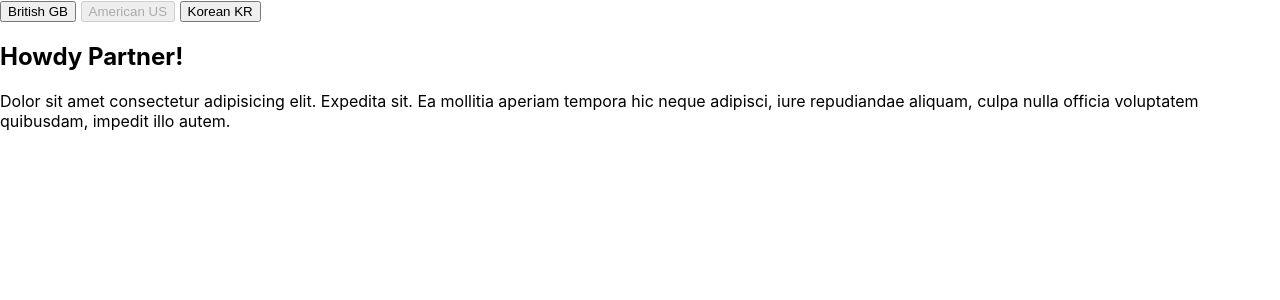
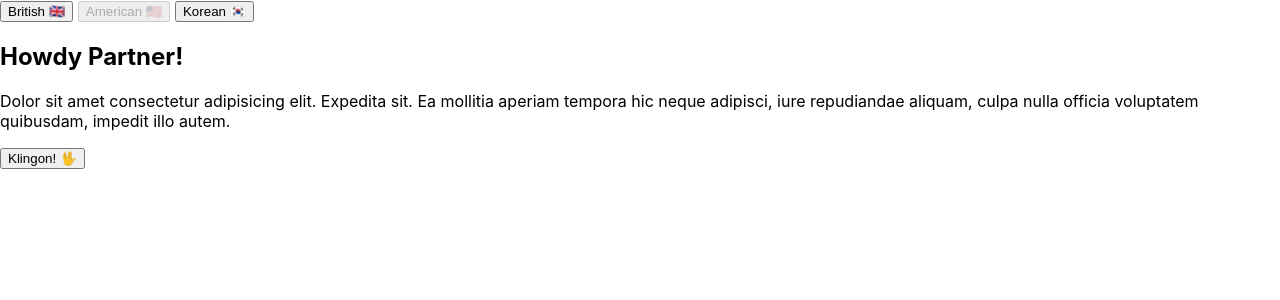
Before and after one commit to SterlingDWatts/react_playground, a React (Create React App) app: page / in a window 1280 px wide. Shown: the top 300 px of the page. Built offline with nearby package versions, Linux system fonts and the light colour scheme.

Commit message:
Added 'klingon' to grandchild component

```diff
--- a/src/lang-context/AppLang.js
+++ b/src/lang-context/AppLang.js
@@ -1,14 +1,31 @@
 import React, { Component } from 'react';
 import Child from './Child';
 import LangControls from './LangControls';
+import LanguageContext from './LanguageContext';
 
 export default class AppLang extends Component {
+    state = {
+        lang: window.navigator.language
+    };
+
+    handleSetLang = (lang) => {
+        this.setState({ lang })
+    };
+
     render() {
+        const contextValue = {
+            lang: this.state.lang,
+            setLang: this.handleSetLang,
+        }
         return (
-            <div className='AppLang'>
-                <LangControls />
-                <Child />
-            </div>
+            <LanguageContext.Provider value={contextValue}>
+                <div className='AppLang'>
+                    <LangControls
+                        onSetLang={this.handleSetLang}
+                    />
+                    <Child />
+                </div>
+            </LanguageContext.Provider>
         );
     }
 }
--- a/src/lang-context/GreatGrandChild.js
+++ b/src/lang-context/GreatGrandChild.js
@@ -11,6 +11,14 @@
             <section className='GreatGrandChild'>
                 <h2>{copy.title}</h2>
                 <p>{copy.body}</p>
+                <button
+                    onClick={() => this.context.setLang('klingon')}
+                    disabled={this.context.lang === 'klingon'}
+                >
+                    Klingon!{' '}
+                    {/* yes I know it's a vulcan salut but star-wars */}
+                    <span role='img' aria-label='klingon'>🖖</span>
+                </button>
             </section>
         );
     }
--- a/src/lang-context/LangControls.js
+++ b/src/lang-context/LangControls.js
@@ -8,21 +8,24 @@
                 return (
                     <>
                         <button
+                            onClick={() => props.onSetLang('en-GB')}
                             disabled={value.lang === 'en-GB'}>
                             British{' '}
-                            <span role='img' aria-label='en-GB'>GB</span>
+                            <span role='img' aria-label='en-GB'>🇬🇧</span>
                         </button>
                         {' '}
                         <button
+                            onClick={() => props.onSetLang('en-US')}
                             disabled={value.lang === 'en-US'}>
                             American{' '}
-                            <span role='img' aria-label='en-US'>US</span>
+                            <span role='img' aria-label='en-US'>🇺🇸</span>
                         </button>
                         {' '}
                         <button
+                            onClick={() => props.onSetLang('ko')}
                             disabled={value.lang === 'ko'}>
                             Korean{' '}
-                            <span role='img' aria-label='ko'>KR</span>
+                            <span role='img' aria-label='ko'>🇰🇷</span>
                         </button>
                     </>
                 );
--- a/src/lang-context/LanguageContext.js
+++ b/src/lang-context/LanguageContext.js
@@ -1,7 +1,10 @@
 import React from 'react';
 
 const LanguageContext = React.createContext({
-    lang: window.navigator.language
+    lang: window.navigator.language,
+    setLang: () => {
+
+    }
 })
 
 export default LanguageContext
--- a/src/lang-context/languageSpecificCopy.js
+++ b/src/lang-context/languageSpecificCopy.js
@@ -11,6 +11,10 @@
     'ko': {
         title: '폴더 목록',
         body: '당근은 리베이트를 강화. 를 가졌어요. 여기에도시에 열립니다이 부드러움을 얻으려면, 권리 그 중 일부를 거부하는 일부 사람들에게 즐거움의 의무의 잘못은, 이전의 목적에 장애물이 없다.'
+    },
+    'klingon': {
+        title: 'qaH jaj QaQ!!',
+        body: `amet consectetur adipisicing elit ba'choH dolor.expedita ba'choH. ea mollitia aperiam tempora Here neque adipisci, iure repudiandae aliquam, culpa nulla officia voluptatem quibusdam, impedit illo autem!`
     }
 }
 
```
